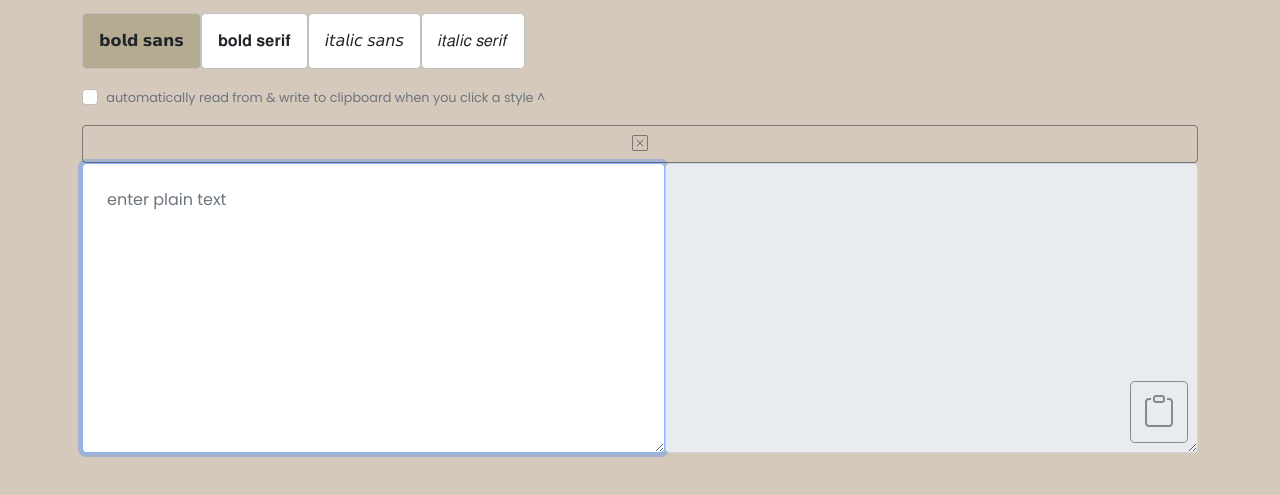
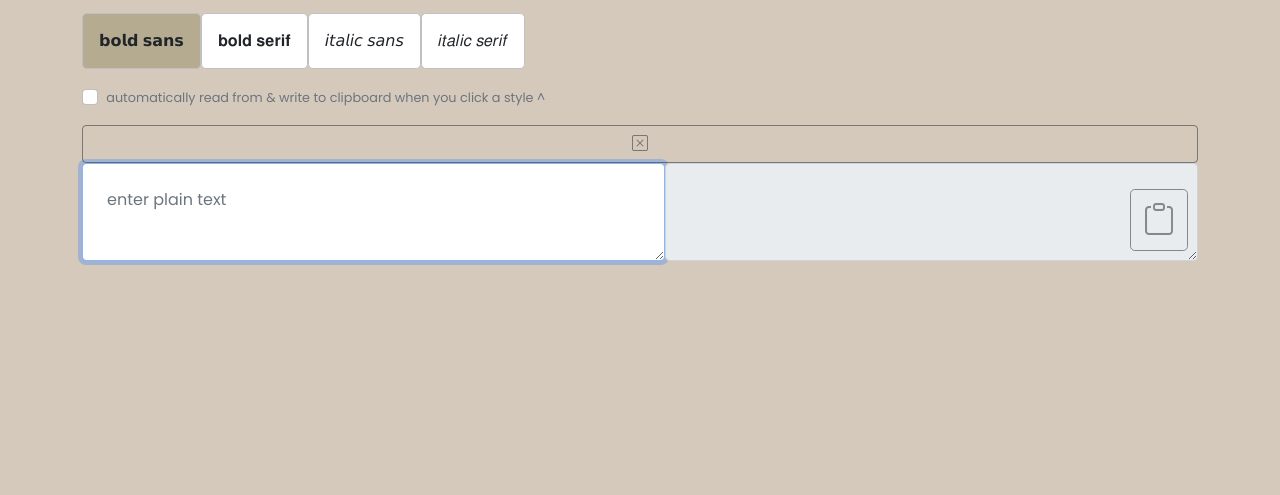
Before and after one commit to richardkentng/plainText-to-unicodeText, a plain HTML site: page src/index.html in a window 1280 px wide. Shown: the part 147-642 px from the top of the page. Drawn offline with nearby package versions, Linux system fonts and the light colour scheme.

Commit message:
removes cols and rows from textareas

```diff
--- a/src/index.html
+++ b/src/index.html
@@ -42,9 +42,9 @@
 	<button class="btn btn-outline-dark clear-textareas-btn form-control opacity-50 disabled"><i class="bi-x-square"></i></button>
 	<!-- textarea1 & textarea2 -->
 	<div class="textareas d-flex flex-column flex-md-row">
-			<textarea class="textarea-1 form-control p-4" cols="30" rows="10" placeholder="enter plain text"></textarea>
+			<textarea class="textarea-1 form-control p-4" placeholder="enter plain text"></textarea>
 			<div class="textarea2-btn-cont">
-				<textarea class="textarea-2 form-control p-4" cols="30" rows="10" disabled></textarea>
+				<textarea class="textarea-2 form-control p-4" disabled></textarea>
 				<button class="btn btn-outline-dark copy-to-clipboard-btn"><i class="bi-clipboard"></i></button>
 			</div>
 	</div>
```
